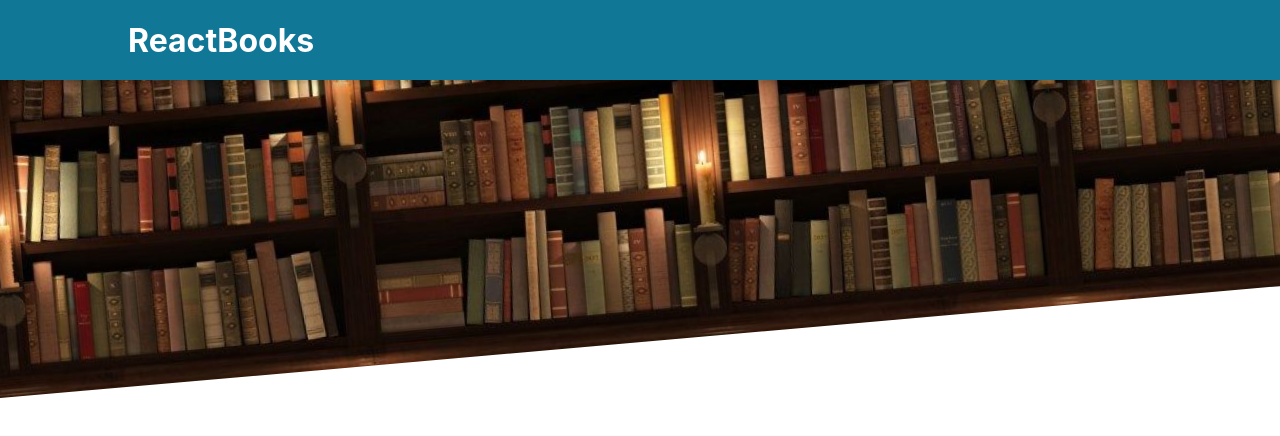
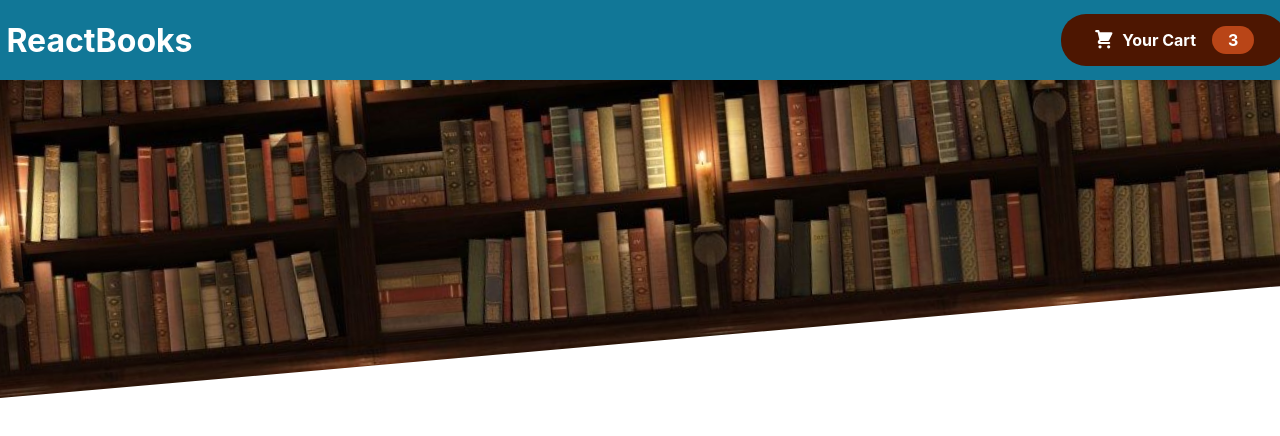
Before and after one commit to alenslyn/bookscart, a React (Create React App) app: page / in a window 1280 px wide. Shown: the top 436 px of the page. Built offline with nearby package versions, Linux system fonts and the light colour scheme.

Commit message:
feat: add cart button component and styles

```diff
--- a/src/App.js
+++ b/src/App.js
@@ -1,5 +1,6 @@
 import "./App.css";
 import Header from "./components/Header/Header";
+import HeaderCartButton from "./components/Header/HeaderCartButton";
 
 function App() {
   return (
--- /dev/null
+++ b/src/components/Header/CartIcon.js
@@ -0,0 +1,13 @@
+const CartIcon = () => {
+  return (
+    <svg
+      xmlns="http://www.w3.org/2000/svg"
+      viewBox="0 0 20 20"
+      fill="currentColor"
+    >
+      <path d="M3 1a1 1 0 000 2h1.22l.305 1.222a.997.997 0 00.01.042l1.358 5.43-.893.892C3.74 11.846 4.632 14 6.414 14H15a1 1 0 000-2H6.414l1-1H14a1 1 0 00.894-.553l3-6A1 1 0 0017 3H6.28l-.31-1.243A1 1 0 005 1H3zM16 16.5a1.5 1.5 0 11-3 0 1.5 1.5 0 013 0zM6.5 18a1.5 1.5 0 100-3 1.5 1.5 0 000 3z" />
+    </svg>
+  );
+};
+
+export default CartIcon;
--- a/src/components/Header/Header.js
+++ b/src/components/Header/Header.js
@@ -1,11 +1,12 @@
 import classes from "./Header.module.css";
 import booksImage from "../../assets/booksImage.jpeg";
+import HeaderCartButton from "./HeaderCartButton";
 const Header = (props) => {
   return (
     <>
       <header className={classes.header}>
         <h1>ReactBooks</h1>
-        <button>Cart</button>
+        <HeaderCartButton />
       </header>
       <div className={classes["main-image"]}>
         <img src={booksImage} alt="Lots of books!" />
--- a/src/components/Header/Header.module.css
+++ b/src/components/Header/Header.module.css
@@ -9,7 +9,7 @@
   display: flex;
   justify-content: space-between;
   align-items: center;
-  padding: 0 10%;
+  padding: 0 0.5%;
   box-shadow: 0 2px 8px rgba(0, 0, 0, 0.25);
   z-index: 10;
 }
--- /dev/null
+++ b/src/components/Header/HeaderCartButton.js
@@ -0,0 +1,16 @@
+import classes from "./HeaderCartButton.module.css";
+import CartIcon from "./CartIcon";
+
+const HeaderCartButton = () => {
+  return (
+    <button className={classes.button}>
+      <span className={classes.icon}>
+        <CartIcon />
+      </span>
+      <span>Your Cart</span>
+      <span className={classes.badge}>3</span>
+    </button>
+  );
+};
+
+export default HeaderCartButton;
--- /dev/null
+++ b/src/components/Header/HeaderCartButton.module.css
@@ -0,0 +1,59 @@
+.button {
+  cursor: pointer;
+  font: inherit;
+  border: none;
+  background-color: #4d1601;
+  color: white;
+  padding: 0.75rem 2rem;
+  display: flex;
+  justify-content: space-around;
+  align-items: center;
+  border-radius: 25px;
+  font-weight: bold;
+}
+
+.button:hover,
+.button:active {
+  background-color: #2c0d00;
+}
+
+.icon {
+  width: 1.35rem;
+  height: 1.35rem;
+  margin-right: 0.5rem;
+}
+
+.badge {
+  background-color: #b94517;
+  padding: 0.25rem 1rem;
+  border-radius: 25px;
+  margin-left: 1rem;
+  font-weight: bold;
+}
+
+.button:hover .badge,
+.button:active .badge {
+  background-color: #92320c;
+}
+
+.bump {
+  animation: bump 300ms ease-out;
+}
+
+@keyframes bump {
+  0% {
+    transform: scale(1);
+  }
+  10% {
+    transform: scale(0.9);
+  }
+  30% {
+    transform: scale(1.1);
+  }
+  50% {
+    transform: scale(1.15);
+  }
+  100% {
+    transform: scale(1);
+  }
+}
```
